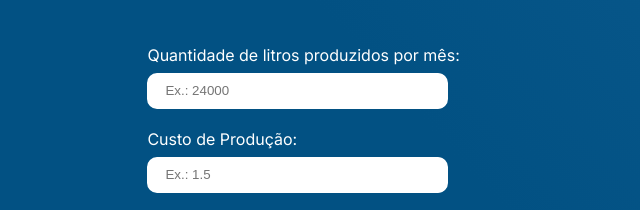
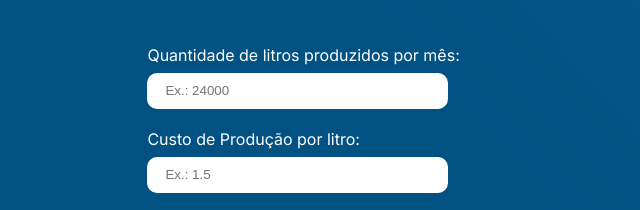
Before and after one commit to sprint2/Site-Instucional, a website: page public/index.html in a window 1280 px wide. Shown: the part 4260-4470 px from the top of the page, 323-963 px from the left. Drawn offline with Linux system fonts and the light colour scheme; a web font is replaced by a local one.

Commit message:
atualização do simulador

```diff
--- a/public/index.html
+++ b/public/index.html
@@ -198,7 +198,7 @@
                     </label>
 
                     <label for="inp_custo_prod">
-                        <text>Custo de Produção:</text>
+                        <text>Custo de Produção por litro:</text>
                         <input id="inp_custo_prod" placeholder="Ex.: 1.5">
                     </label>
 
```
